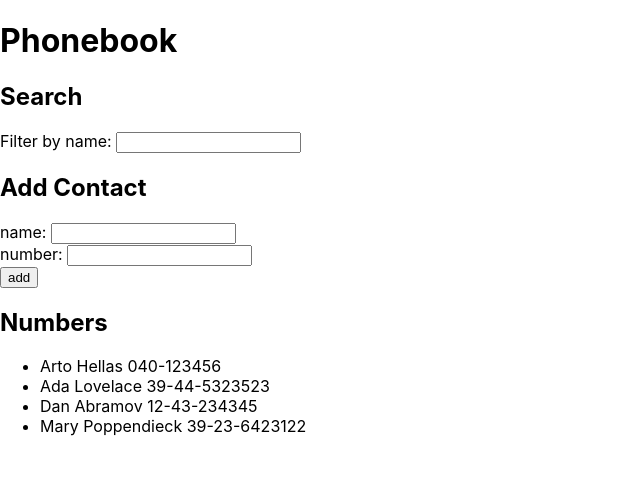
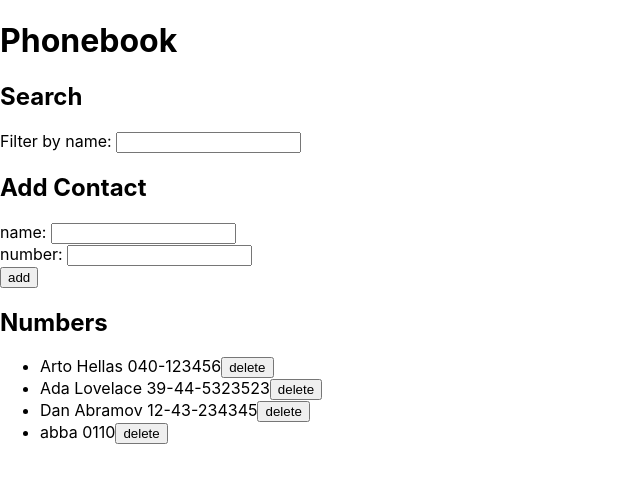
Before and after one commit to rosasam/full-stack-open-2020, a React (Create React App) app in the folder part2/phonebook/: page / in a window 1280 px wide. Shown: the top 482 px of the page, without its empty margins (0-640 px from the left). Built offline with nearby package versions, Linux system fonts and the light colour scheme; data requests are answered from the project's data file.

Commit message:
part 2 exercises 2.15-2.18

```diff
--- a/part2/phonebook/db.json
+++ b/part2/phonebook/db.json
@@ -1,5 +1,5 @@
 {
-    "persons":[
+  "persons": [
     {
       "name": "Arto Hellas",
       "number": "040-123456",
@@ -16,8 +16,8 @@
       "id": 3
     },
     {
-        "name": "Mary Poppendieck",
-        "number": "39-23-6423122",
+      "name": "abba",
+      "number": "0110",
       "id": 4
     }
   ]
--- a/part2/phonebook/src/App.js
+++ b/part2/phonebook/src/App.js
@@ -2,11 +2,10 @@ import React, { useState, useEffect } from 'react'
 import Persons from './components/Persons'
 import AddPerson from './components/AddPerson'
 import Search from './components/Search'
-import axios from 'axios'
-
+import personService from './services/persons'
 
 const App = () => {
-  const [persons, setPersons] = useState([])
+  const [ persons, setPersons ] = useState([])
   const [ newName, setNewName ] = useState('')
   const [ newNumber, setNewNumber ] = useState('')
   const [ searchQuery, setSearchQuery ] = useState('')
@@ -14,13 +13,14 @@ const App = () => {
   const shownPersons = persons.filter(
     person => person.name.toLowerCase().includes(searchQuery.toLowerCase()))
 
-  // Fetch Persons from JSON database
-  useEffect(() => axios
-    .get('http://localhost:3001/persons')
-    .then(response => {
-      setPersons(response.data)
-    }), [])
+  // GET persons from JSON database
+  useEffect(() => {
+    personService
+    .getAll()
+    .then(persons => setPersons(persons))
+  }, [])
 
+  // Handle input fields
   const handleNameChange = (event) => {
     setNewName(event.target.value)
   }
@@ -33,21 +33,73 @@ const App = () => {
     setSearchQuery(event.target.value)
   }
 
+  // CREATE person
   const addPerson = (event) => {
     event.preventDefault()
-    if (persons.map(p => p.name).includes(newName)) {
-      window.alert(`${newName} is already added to phonebook`)
-      return;
+
+    // Attempt to update number if the name is already in the phonebook
+    const existingPerson = persons.find(p => p.name === newName)
+    if (existingPerson) {
+      updateNumber(existingPerson.id, newNumber)
+      // Intentionally return before "wiping" the input fields.
+      // This feels like the most natural beahviour after clicking cancel.
+      return
     }
 
     const newPerson = {
       name: newName,
       number: newNumber,
     }
+    // The returned person object also contains the id created on the server
+    personService
+      .create(newPerson)
+      .then(returnedPerson => {
+        setPersons(persons.concat(returnedPerson))
+      })
 
-    setPersons(persons.concat(newPerson))
     setNewName('')
     setNewNumber('')
+  }
+
+  // UPDATE person
+  const updateNumber = (id, newNumber) => {
+    const person = persons.find(p => p.id === id)
+    if (!window.confirm(
+      `${person.name} is already added to the phonebook,` +
+      `replace the old number with a new one?`)) {
+      return
+    }
+
+    const newPerson = {...person, number: newNumber}
+    personService
+      .update(id, newPerson)
+      .then(updatedPerson => setPersons(persons.map(
+        p => p.id !== id ? p : updatedPerson)))
+      .catch(error => handleServerError(error, person))
+
+    setNewName('')
+    setNewNumber('')
+  }
+
+
+  // DELETE person
+  const deletePerson = id => {
+    const person = persons.find(p => p.id === id)
+    if (window.confirm(`Delete ${person.name}?`)) {
+      personService
+        .delete_(id)
+        .then(setPersons(persons.filter(p => p.id !== id)))
+        .catch(error => handleServerError(error, person))
+    }
+  }
+
+  // Handles server errors "gracefully" (debatable if alert is graceful),
+  // assuming that errors stem from trying to interact with an already deleted object
+  const handleServerError = (error, person) => {
+    alert(
+      `${person.name} was already deleted from the server.`
+    )
+    setPersons(persons.filter(p => p.id !== person.id))
   }
 
   return (
@@ -74,6 +126,7 @@ const App = () => {
         <h2>Numbers</h2>
         <Persons
           persons={shownPersons}
+          deleteHandler={deletePerson}
         />
       </div>
     </div>
--- a/part2/phonebook/src/components/Persons.js
+++ b/part2/phonebook/src/components/Persons.js
@@ -1,13 +1,25 @@
 import React from 'react'
 
-const Persons = ({persons}) => {
+const Persons = ({ persons, deleteHandler }) => {
+  return (
+    <ul>
+      {persons.map(person =>
+        <Person
+          key={person.id}
+          person={person}
+          deleteHandler={() => deleteHandler(person.id)}
+        />
+      )}
+    </ul>
+  )
+}
+
+const Person = ({ person, deleteHandler }) => {
     return (
-        <ul>
-            {persons.map(person =>
-            <li key={person.name}>{person.name} {person.number}</li>
-            )}
-        </ul>
-    )
+      <li>
+        {person.name} {person.number}
+        <button onClick={deleteHandler}>delete</button>
+      </li>)
 }
 
 export default Persons
--- /dev/null
+++ b/part2/phonebook/src/services/persons.js
@@ -0,0 +1,25 @@
+import axios from 'axios'
+
+const baseUrl = 'http://localhost:3001/persons'
+
+const getAll = () => axios.get(baseUrl).then(response => response.data)
+
+const create = newObject => {
+  return axios
+    .post(baseUrl, newObject)
+    .then(response => response.data)
+}
+
+const update = (id, newObject) => {
+  return axios
+    .put(`${baseUrl}/${id}`, newObject)
+    .then(response => response.data)
+}
+
+const delete_ = id => {
+  return axios
+    .delete(`${baseUrl}/${id}`)
+    .then(response => response.data)
+}
+
+export default { getAll, create, update, delete_ }
```
Also changed, not shown: 1 other file (tests, documents, lock files or other folders). Lines whose indentation alone changed are shown as unchanged.
